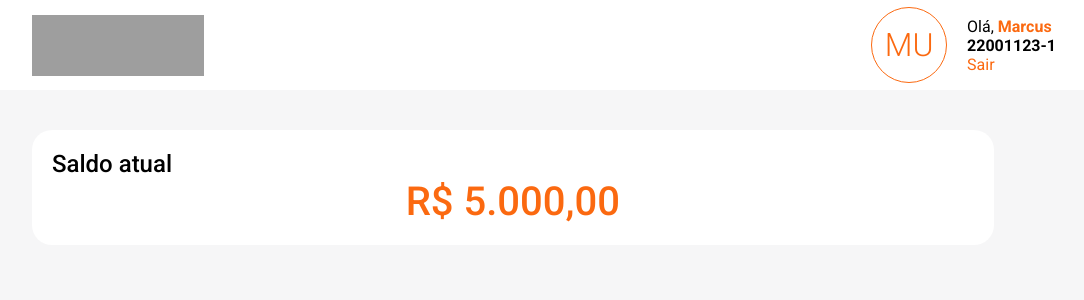
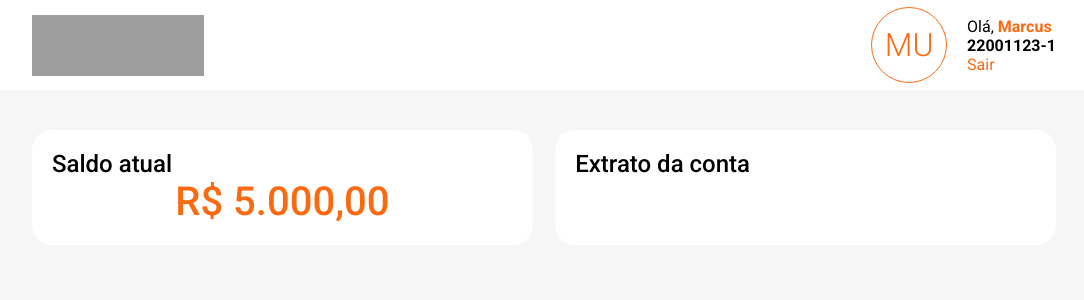
Before and after one commit to marcusungarette/pix-inter-frontend, a React (Create React App) app: page /dashboard in a window 1280 px wide. Shown: the top 300 px of the page, without its empty margins (96-1180 px from the left). Built offline with nearby package versions, Linux system fonts and the light colour scheme; grey boxes are pictures that could not be loaded.

Commit message:
Feat-Bank Statement `div` beside the `div` Balance on screen

```diff
--- a/src/pages/Dashboard/index.tsx
+++ b/src/pages/Dashboard/index.tsx
@@ -17,6 +17,13 @@ const Dashboard = () => {
             <h3 className='wallet'>{wallet.toLocaleString('pt-BR', { style: 'currency', currency: 'BRL' })}</h3>
           </Card>
         </div>
+        <div>
+          <Card noShadow width='90%'>
+            <InlineTitle>
+              <h2 className='h2'>Extrato da conta</h2>
+            </InlineTitle>
+          </Card>
+        </div>
       </BodyContainer>
     </DashboardBackground>
   )
```
